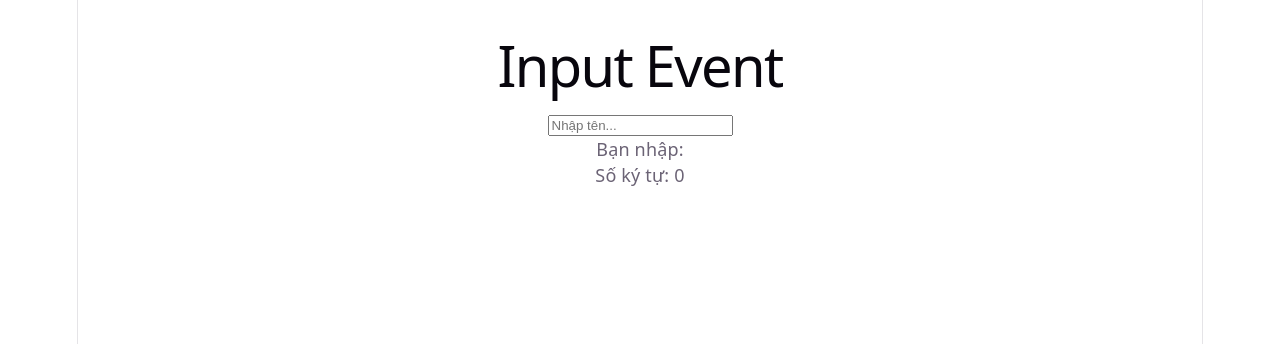
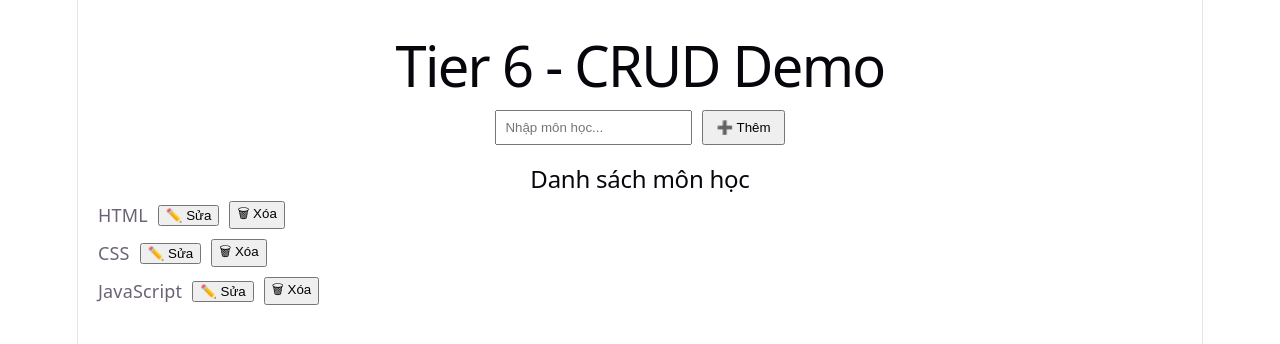
Before and after one commit to Thanhvan1109206/CSE391_NgoThiThanhVan_2451160849, a React (Vite) app in the folder hello-react/: page / in a window 1280 px wide. Shown: the top 344 px of the page. Built offline with nearby package versions, Linux system fonts and the light colour scheme.

Commit message:
Complete Tier 6 CRUD

```diff
--- a/hello-react/src/App.jsx
+++ b/hello-react/src/App.jsx
@@ -1,20 +1,117 @@
 import { useState } from "react";
 
 function App() {
-  const [text, setText] = useState("");
+  const [items, setItems] = useState([
+    { id: 1, name: "HTML" },
+    { id: 2, name: "CSS" },
+    { id: 3, name: "JavaScript" }
+  ]);
+
+  const [newItem, setNewItem] = useState("");
+  const [editingId, setEditingId] = useState(null);
+  const [editText, setEditText] = useState("");
+
+  // CREATE
+  function handleAdd() {
+    if (newItem.trim() === "") return;
+
+    const item = {
+      id: Date.now(),
+      name: newItem
+    };
+
+    setItems([...items, item]);
+    setNewItem("");
+  }
+
+  // DELETE
+  function handleDelete(id) {
+    setItems(items.filter(item => item.id !== id));
+  }
+
+  // Bắt đầu sửa
+  function handleEdit(item) {
+    setEditingId(item.id);
+    setEditText(item.name);
+  }
+
+  // UPDATE
+  function handleSave(id) {
+    if (editText.trim() === "") return;
+
+    setItems(
+      items.map(item =>
+        item.id === id
+          ? { ...item, name: editText }
+          : item
+      )
+    );
+
+    setEditingId(null);
+    setEditText("");
+  }
 
   return (
     <div style={{ padding: "20px" }}>
-      <h1>Input Event</h1>
+      <h1>Tier 6 - CRUD Demo</h1>
 
-      <input
-        value={text}
-        onChange={(e) => setText(e.target.value)}
-        placeholder="Nhập tên..."
-      />
+      <div style={{ marginBottom: "20px" }}>
+        <input
+          value={newItem}
+          onChange={(e) => setNewItem(e.target.value)}
+          placeholder="Nhập môn học..."
+          style={{ padding: "8px" }}
+        />
 
-      <p>Bạn nhập: {text}</p>
-      <p>Số ký tự: {text.length}</p>
+        <button
+          onClick={handleAdd}
+          style={{
+            marginLeft: "10px",
+            padding: "8px 12px"
+          }}
+        >
+          ➕ Thêm
+        </button>
+      </div>
+
+      <h2>Danh sách môn học</h2>
+
+      {items.map(item => (
+        <div
+          key={item.id}
+          style={{
+            display: "flex",
+            gap: "10px",
+            alignItems: "center",
+            marginBottom: "10px"
+          }}
+        >
+          {editingId === item.id ? (
+            <>
+              <input
+                value={editText}
+                onChange={(e) => setEditText(e.target.value)}
+              />
+
+              <button onClick={() => handleSave(item.id)}>
+                💾 Lưu
+              </button>
+            </>
+          ) : (
+            <>
+              <span>{item.name}</span>
+
+              <button onClick={() => handleEdit(item)}>
+                ✏️ Sửa
+              </button>
+
+              <button onClick={() => handleDelete(item.id)}>
+                🗑 Xóa
+              </button>
+            </>
+          )}
+        </div>
+      ))}
     </div>
   );
 }
```
Also changed, not shown: 1 other file (tests, documents, lock files or other folders).
